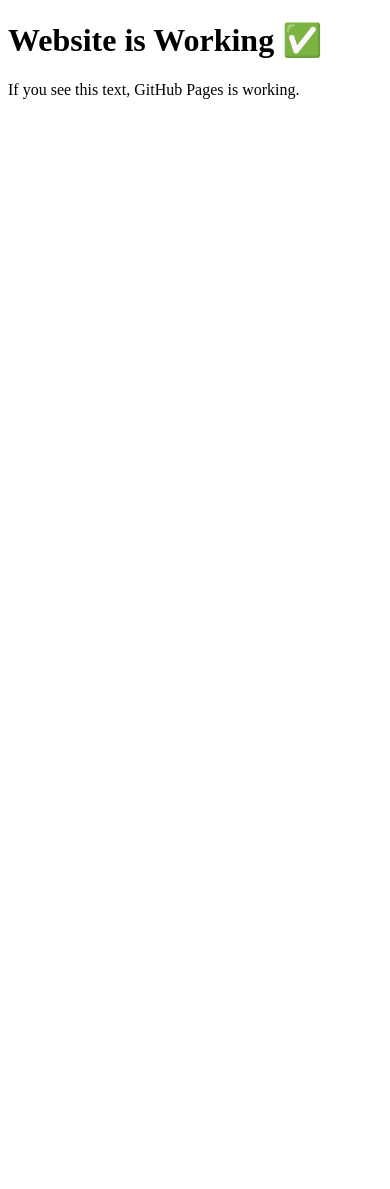
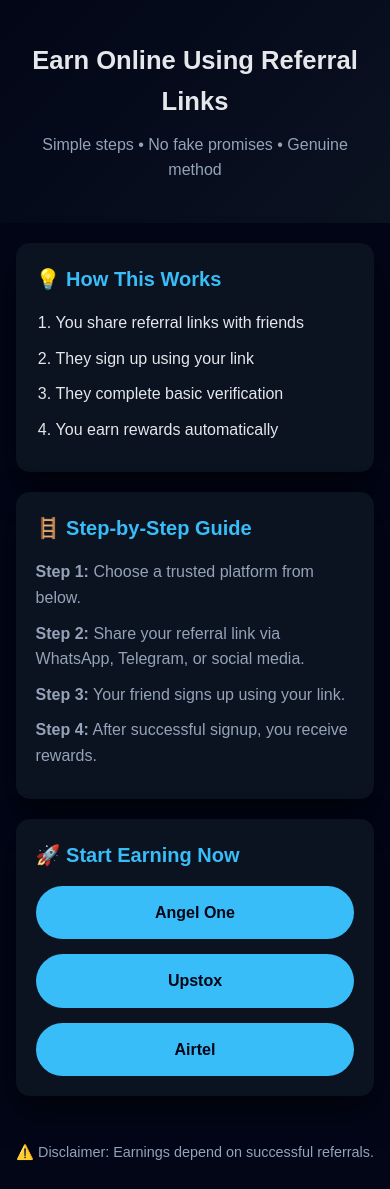
Before and after one commit to muhammedmazinpnn-lgtm/project-1, a plain HTML site: page index.html in a window 390 px wide. Before the commit the page ends 844 px from the top, so only its background shows below. Drawn offline with Linux system fonts and the light colour scheme.

Commit message:
Add dark theme and mobile responsive design

```diff
--- a/index.html
+++ b/index.html
@@ -2,10 +2,50 @@
 <html lang="en">
 <head>
   <meta charset="UTF-8">
-  <title>Project 1</title>
+  <title>Earn Online Using Referrals</title>
+  <meta name="description" content="Learn simple steps to earn money online using referral links.">
+  <link rel="stylesheet" href="style.css">
 </head>
 <body>
-  <h1>Website is Working ✅</h1>
-  <p>If you see this text, GitHub Pages is working.</p>
+
+  <header>
+    <h1>Earn Online Using Referral Links</h1>
+    <p>Simple steps • No fake promises • Genuine method</p>
+  </header>
+
+  <section class="card">
+    <h2>💡 How This Works</h2>
+    <ol>
+      <li>You share referral links with friends</li>
+      <li>They sign up using your link</li>
+      <li>They complete basic verification</li>
+      <li>You earn rewards automatically</li>
+    </ol>
+  </section>
+
+  <section class="card">
+    <h2>🪜 Step-by-Step Guide</h2>
+
+    <p><strong>Step 1:</strong> Choose a trusted platform from below.</p>
+    <p><strong>Step 2:</strong> Share your referral link via WhatsApp, Telegram, or social media.</p>
+    <p><strong>Step 3:</strong> Your friend signs up using your link.</p>
+    <p><strong>Step 4:</strong> After successful signup, you receive rewards.</p>
+  </section>
+
+  <section class="card">
+    <h2>🚀 Start Earning Now</h2>
+
+    <div class="buttons">
+      <a href="https://lootcampaign.in/?camp=Aone&ref=hX21OIjj" target="_blank">Angel One</a>
+      <a href="https://lootcampaign.in/?camp=Atl&ref=6S5cjo57" target="_blank">Upstox</a>
+      <a href="https://lootcampaign.in/?camp=Atl&ref=6S5cjo57" target="_blank">Airtel</a>
+    </div>
+  </section>
+
+  <footer>
+    <p>⚠️ Disclaimer: Earnings depend on successful referrals.</p>
+
+  </footer>
+
 </body>
 </html>
--- a/style.css
+++ b/style.css
@@ -1,6 +1,168 @@
+/* =========================
+   Dark Dual Theme Variables
+   ========================= */
+:root {
+  --bg-main: #020617;        /* Main background */
+  --bg-card: #0b1220;        /* Card background */
+
+  --text-main: #e5e7eb;      /* Main text */
+  --text-muted: #94a3b8;     /* Secondary text */
+
+  --primary: #38bdf8;        /* Accent blue */
+  --primary-hover: #0ea5e9;  /* Hover blue */
+
+  --accent: #8b5cf6;         /* Optional purple */
+}
+
+/* =========================
+   Global Reset
+   ========================= */
+* {
+  margin: 0;
+  padding: 0;
+  box-sizing: border-box;
+  font-family: Arial, Helvetica, sans-serif;
+}
+
+/* =========================
+   Body
+   ========================= */
 body {
-  font-family: Arial;
-  background: #f4f4f4;
+  background: var(--bg-main);
+  color: var(--text-main);
+  line-height: 1.6;
+}
+
+/* =========================
+   Header
+   ========================= */
+header {
+  background: linear-gradient(135deg, #020617, #0b1220);
   text-align: center;
-  padding-top: 50px;
+  padding: 50px 20px;
 }
+
+header h1 {
+  font-size: 2.2rem;
+  margin-bottom: 10px;
+}
+
+header p {
+  color: var(--text-muted);
+  font-size: 1.05rem;
+}
+
+/* =========================
+   Card Sections
+   ========================= */
+.card {
+  background: var(--bg-card);
+  margin: 25px auto;
+  padding: 25px;
+  width: 92%;
+  max-width: 900px;
+  border-radius: 14px;
+  box-shadow: 0 15px 35px rgba(0, 0, 0, 0.6);
+}
+
+.card h2 {
+  color: var(--primary);
+  margin-bottom: 15px;
+  font-size: 1.4rem;
+}
+
+.card p {
+  color: var(--text-muted);
+  margin-bottom: 10px;
+}
+
+.card ol {
+  padding-left: 20px;
+}
+
+.card ol li {
+  margin-bottom: 10px;
+  color: var(--text-main);
+}
+
+/* =========================
+   Buttons Section
+   ========================= */
+.buttons {
+  display: flex;
+  justify-content: center;
+  flex-wrap: wrap;
+  gap: 15px;
+  margin-top: 15px;
+}
+
+.buttons a {
+  text-decoration: none;
+  background: var(--primary);
+  color: #020617;
+  padding: 14px 26px;
+  border-radius: 30px;
+  font-weight: bold;
+  font-size: 1rem;
+  transition: 0.3s ease;
+}
+
+.buttons a:hover {
+  background: var(--primary-hover);
+  box-shadow: 0 0 15px var(--primary),
+              0 0 30px rgba(56, 189, 248, 0.4);
+  transform: translateY(-2px);
+}
+
+/* =========================
+   Footer
+   ========================= */
+footer {
+  text-align: center;
+  padding: 25px 15px;
+  font-size: 0.9rem;
+  color: var(--text-muted);
+}
+
+/* =========================
+   Mobile Responsiveness
+   ========================= */
+@media (max-width: 768px) {
+
+  header h1 {
+    font-size: 1.8rem;
+  }
+
+  header p {
+    font-size: 1rem;
+  }
+
+  .card {
+    padding: 20px;
+  }
+
+  .card h2 {
+    font-size: 1.25rem;
+  }
+
+  .buttons a {
+    width: 100%;
+    text-align: center;
+    padding: 14px;
+  }
+}
+
+@media (max-width: 480px) {
+
+  header {
+    padding: 40px 15px;
+  }
+
+  header h1 {
+    font-size: 1.6rem;
+  }
+
+  .card {
+    margin: 20px auto;
+  }
+}
```
